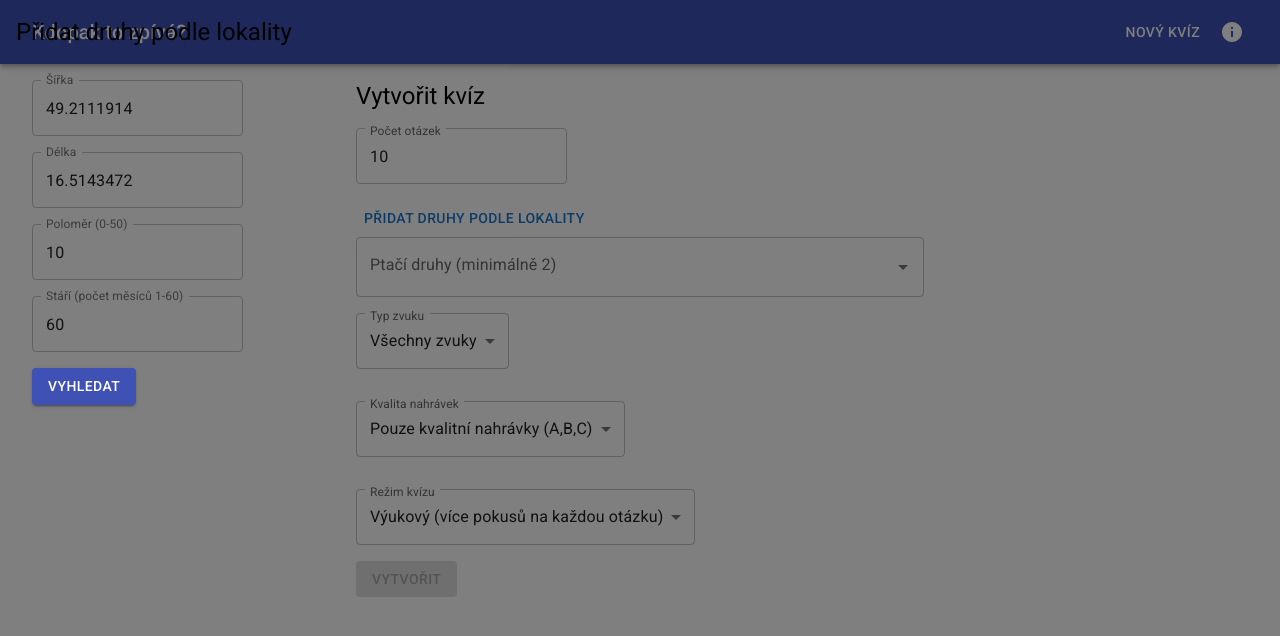
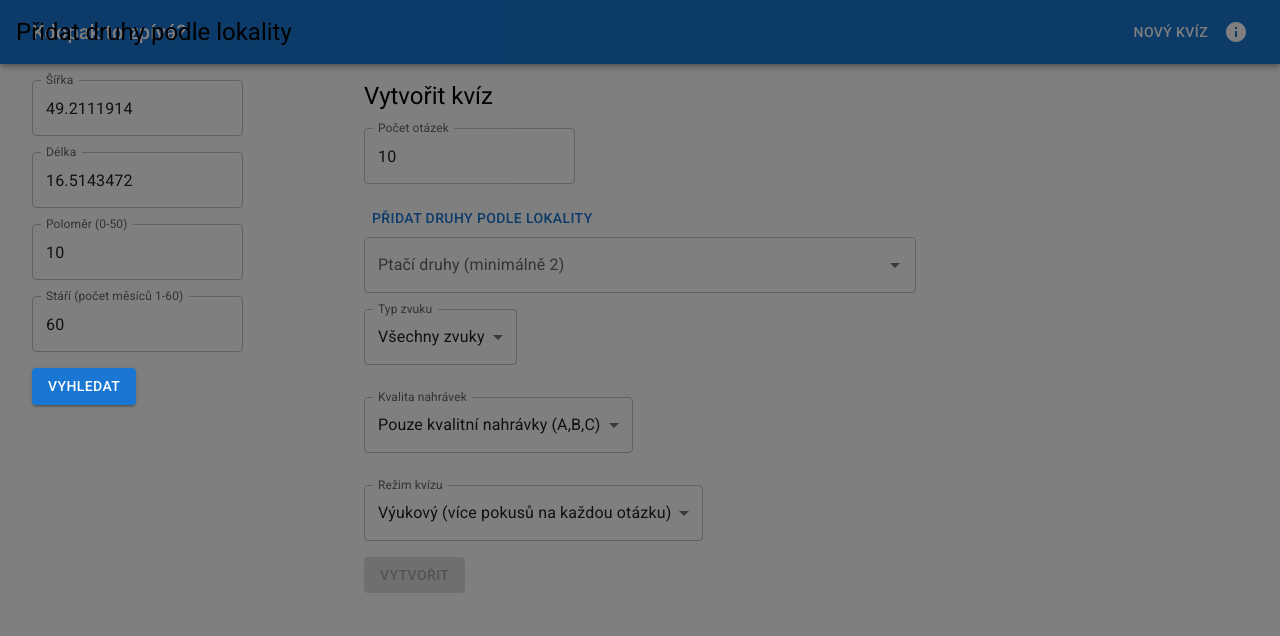
Before and after one commit to tomasdanek83/kdopaktozpiva, a React (Create React App) app: page / in a window 1280 px wide. Both pictures are taken after a click on the button "PŘIDAT DRUHY PODLE LOKALITY". Shown: the top 636 px of the page. Built offline with nearby package versions, Linux system fonts and the light colour scheme.

Commit message:
emotion modifications + onChange fixes + removed material-ui deps

```diff
--- a/package.json
+++ b/package.json
@@ -4,11 +4,7 @@
   "private": true,
   "dependencies": {
     "@emotion/react": "^11.5.0",
-    "@emotion/styled": "^11.3.0",
-    "@material-ui/core": "^4.11.4",
-    "@material-ui/icons": "^4.11.2",
-    "@material-ui/lab": "^4.0.0-alpha.59",
-    "@mui/icons-material": "^5.0.4",
+    "@mui/icons-material": "^5.1.0",
     "@mui/lab": "^5.0.0-alpha.51",
     "@mui/material": "^5.0.4",
     "@mui/styles": "^5.0.1",
--- a/src/App.tsx
+++ b/src/App.tsx
@@ -1,33 +1,14 @@
-import { AppBar, Button, Container, createMuiTheme, createStyles, IconButton, makeStyles, Theme, ThemeProvider, Toolbar, Typography } from '@material-ui/core'
 import React, { ReactElement, useState } from 'react'
 import './App.scss'
 import Quiz from './components/Quiz/Quiz'
 import About from './components/About/About'
-import InfoIcon from '@material-ui/icons/Info'
-
-const useStyles = makeStyles((theme: Theme) =>
-  createStyles({
-    root: {
-      flexGrow: 1
-    },
-    title: {
-      flexGrow: 1,
-      margin: theme.spacing(1),
-      color: 'white'
-    },
-    container: {
-      padding: '1rem'
-    },
-    about: {
-      color: 'white'
-    }
-  })
-)
+import { Box, ThemeProvider } from '@mui/system'
+import { AppBar, Button, Container, createTheme, IconButton, Toolbar, Typography } from '@mui/material'
+import InfoIcon from '@mui/icons-material/Info'
 
 type AppView = 'quiz' | 'about'
 
 function App (): ReactElement {
-  const classes = useStyles()
   const [appView, setAppView] = useState<AppView>('quiz')
   const [resetToken, setResetToken] = useState<string>()
 
@@ -40,14 +21,20 @@ function App (): ReactElement {
     setAppView('about')
   }
 
-  const theme = createMuiTheme()
+  const theme = createTheme()
 
   return (
     <ThemeProvider theme={theme}>
-      <div className={classes.root}>
+      <Box sx={{
+        flexGrow: 1
+      }}>
         <AppBar position="static">
           <Toolbar>
-            <Typography variant="h6" className={classes.title}>
+            <Typography variant="h6" sx={{
+              flexGrow: 1,
+              margin: theme.spacing(1),
+              color: 'white'
+            }}>
               Kdopak to zpívá?
             </Typography>
 
@@ -59,11 +46,14 @@ function App (): ReactElement {
           </Toolbar>
         </AppBar>
 
-        <Container className={classes.container} maxWidth="sm">
+        <Container sx={{
+          padding: '1rem'
+        }}
+          maxWidth="sm">
           {appView === 'about' && <About />}
           {appView === 'quiz' && <Quiz resetToken={resetToken} />}
         </Container>
-      </div>
+      </Box>
     </ThemeProvider>
   )
 }
--- a/src/components/About/About.tsx
+++ b/src/components/About/About.tsx
@@ -1,4 +1,4 @@
-import { Typography } from '@material-ui/core'
+import { Typography } from '@mui/material'
 import React, { ReactElement } from 'react'
 
 const version = '0.3'
--- a/src/components/BirdsByLocationSearch/BirdsByLocationSearch.tsx
+++ b/src/components/BirdsByLocationSearch/BirdsByLocationSearch.tsx
@@ -1,17 +1,10 @@
-import { Box, createStyles, LinearProgress, makeStyles, Theme, Typography } from '@material-ui/core'
+import { LinearProgress, Typography } from '@mui/material'
+import { Box } from '@mui/system'
 import React, { ReactElement, useState } from 'react'
 import { BirdsByLocationFilters } from '../../api/BirdsByLocationFilters.model'
 import BirdsByLocationSearchForm from './BirdsByLocationSearchForm'
 import BirdsByLocationSearchResults from './BirdsByLocationSearchResults'
 import useBirdsByLocationSearch from './useBirdsByLocationSearch'
-
-const useStyles = makeStyles((theme: Theme) =>
-    createStyles({
-        root: {
-            padding: '1rem'
-        }
-    })
-)
 
 const defaultValues: BirdsByLocationFilters = {
     lat: 49.2111914,
@@ -25,14 +18,15 @@ export default function BirdsByLocationSearch (): ReactElement {
 
     const { birdQuantities, loading, search } = useBirdsByLocationSearch()
 
-    const classes = useStyles()
-
     const handleSearch = (filters: BirdsByLocationFilters): void => {
         setFilters(filters)
         search(filters)
     }
 
-    return (<div className={classes.root}>
+    return (
+        <Box sx={{
+            padding: '1rem'
+        }}>
             <Typography variant="h5">Přidat druhy podle lokality</Typography>
 
             {filters != null &&
@@ -50,5 +44,6 @@ export default function BirdsByLocationSearch (): ReactElement {
             {birdQuantities != null &&
                 <BirdsByLocationSearchResults birdQuantities={birdQuantities}></BirdsByLocationSearchResults>
             }
-    </div>)
+        </Box>
+    )
 }
--- a/src/components/BirdsByLocationSearch/BirdsByLocationSearchForm.tsx
+++ b/src/components/BirdsByLocationSearch/BirdsByLocationSearchForm.tsx
@@ -1,17 +1,7 @@
-import { Button, createStyles, makeStyles, TextField, Theme } from '@material-ui/core'
+import { Button, TextField } from '@mui/material'
+import { Box } from '@mui/system'
 import React, { ReactElement, useState } from 'react'
 import { BirdsByLocationFilters } from '../../api/BirdsByLocationFilters.model'
-
-const useStyles = makeStyles((theme: Theme) =>
-    createStyles({
-        root: {
-            padding: '1rem'
-        },
-        formField: {
-            marginTop: '1rem'
-        }
-    })
-)
 
 export type BirdsByLocationSearchFormProps = {
     defaultValues: BirdsByLocationFilters
@@ -26,8 +16,6 @@ export default function BirdsByLocationSearchForm ({
     const [lng, setLng] = useState<number>(defaultValues.lng)
     const [radius, setRadius] = useState<number>(defaultValues.radius)
     const [timerange, setTimerange] = useState<number>(defaultValues.timerange)
-
-    const classes = useStyles()
 
     const handleLatChange = (event: React.ChangeEvent<HTMLInputElement>): void => {
         setLat(Number(event.target.value))
@@ -59,52 +47,66 @@ export default function BirdsByLocationSearchForm ({
         })
     }
 
-    return (<div className={classes.root}>
+    return (
+        <Box sx={{
+            padding: '1rem'
+        }}>
             <form>
-            <div className={classes.formField}>
+                <Box sx={{
+                    marginTop: '1rem'
+                }}>
                     <TextField
                         label="Šířka"
                         type="number"
                         value={lat}
                         variant="outlined"
                         onChange={handleLatChange} />
-            </div>
+                </Box>
 
-            <div className={classes.formField}>
+                <Box sx={{
+                    marginTop: '1rem'
+                }}>
                     <TextField
                         label="Délka"
                         type="number"
                         value={lng}
                         variant="outlined"
                         onChange={handleLngChange} />
-            </div>
+                </Box>
 
-            <div className={classes.formField}>
+                <Box sx={{
+                    marginTop: '1rem'
+                }}>
                     <TextField
                         label="Poloměr (0-50)"
                         type="number"
                         value={radius}
                         variant="outlined"
                         onChange={handleRadiusChange} />
-            </div>
+                </Box>
 
-            <div className={classes.formField}>
+                <Box sx={{
+                    marginTop: '1rem'
+                }}>
                     <TextField
                         label="Stáří (počet měsíců 1-60)"
                         type="number"
                         value={timerange}
                         variant="outlined"
                         onChange={handleTimerangeChange} />
-            </div>
+                </Box>
 
-            <div className={classes.formField}>
+                <Box sx={{
+                    marginTop: '1rem'
+                }}>
                     <Button
                         type="button"
                         disabled={!isValid()}
                         variant="contained"
                         color="primary"
                         onClick={handleSubmit}>Vyhledat</Button>
-            </div>
+                </Box>
             </form>
-    </div>)
+        </Box>
+    )
 }
--- a/src/components/QuizBuilder/QuizBuilder.tsx
+++ b/src/components/QuizBuilder/QuizBuilder.tsx
@@ -1,10 +1,8 @@
 import React, { ReactElement, useState, useEffect } from 'react'
 import { QuizParams } from '../../model/QuizParams.model'
 import { Bird } from '../../model/Bird.model'
-import { Typography, Button, TextField, FormControl, InputLabel, Select, MenuItem, Modal, SelectChangeEvent } from '@mui/material'
-import Autocomplete from '@material-ui/lab/Autocomplete'
+import { Typography, Button, TextField, FormControl, InputLabel, Select, MenuItem, Modal, SelectChangeEvent, Autocomplete, AutocompleteChangeReason, AutocompleteChangeDetails } from '@mui/material'
 import { useBirdsApi } from '../../hooks/useBirdsApi'
-import { AutocompleteChangeReason, AutocompleteChangeDetails } from '@material-ui/lab'
 import { SoundType } from '../../api/SoundType.model'
 import { QuizMode } from '../../model/QuizMode.model'
 import { RecordingQualityLevel } from '../../model/RecordingQualityLevel.model'
--- a/src/components/QuizResults/AnswerDetails.tsx
+++ b/src/components/QuizResults/AnswerDetails.tsx
@@ -1,35 +1,15 @@
-import { Accordion, AccordionDetails, AccordionSummary, makeStyles, Theme, createStyles } from '@material-ui/core'
 import React, { ReactElement } from 'react'
-import ExpandMoreIcon from '@material-ui/icons/ExpandMore'
 import { Answer } from '../../model/Answer.model'
 import RecordingPlayer from '../RecordingPlayer/RecordingPlayer'
-
-const useStyles = makeStyles((theme: Theme) =>
-    createStyles({
-        index: {
-            marginLeft: '1rem'
-        },
-        question: {
-            marginLeft: '1rem'
-        },
-        correctAnswer: {
-            marginLeft: '1rem',
-            color: 'green'
-        },
-        incorrectAnswer: {
-            marginLeft: '1rem',
-            color: 'red'
-        }
-    })
-)
+import { Box } from '@mui/system'
+import { Accordion, AccordionDetails, AccordionSummary } from '@mui/material'
+import ExpandMoreIcon from '@mui/icons-material/ExpandMore'
 
 export type AnswerDetailsProps = {
     answer: Answer
 }
 
 export default function AnswerDetails ({ answer }: AnswerDetailsProps): ReactElement {
-    const classes = useStyles()
-
     const correct = answer.bird === answer.pickedBird
 
     return (<>
@@ -39,9 +19,16 @@ export default function AnswerDetails ({ answer }: AnswerDetailsProps): ReactEle
                 aria-controls="panel1a-content"
                 id="panel1a-header"
             >
-                <span className={classes.index}>{answer.index}.</span>
-                <span className={classes.question}>{answer.bird.czechName}</span>
-                <span className={correct ? classes.correctAnswer : classes.incorrectAnswer}>{answer.pickedBird.czechName}</span>
+                <Box sx={{
+                    marginLeft: '1rem'
+                }}>{answer.index}.</Box>
+                <Box sx={{
+                    marginLeft: '1rem'
+                }}>{answer.bird.czechName}</Box>
+                <Box sx={{
+                    marginLeft: '1rem',
+                    color: correct ? 'green' : 'red'
+                }}>{answer.pickedBird.czechName}</Box>
             </AccordionSummary>
             <AccordionDetails>
                 <RecordingPlayer recording={answer.recording} />
--- a/src/components/QuizResults/QuizResults.tsx
+++ b/src/components/QuizResults/QuizResults.tsx
@@ -1,23 +1,8 @@
 import React, { ReactElement } from 'react'
 import { QuizSummary } from '../../model/QuizSummary.model'
-import { Button, createStyles, makeStyles, Theme, Typography } from '@material-ui/core'
 import AnswerDetails from './AnswerDetails'
-
-const useStyles = makeStyles((theme: Theme) =>
-    createStyles({
-        summary: {
-            marginBottom: '1rem'
-        },
-        buttons: {
-            display: 'flex',
-            justifyContent: 'center',
-            marginTop: '1rem'
-        },
-        button: {
-            marginLeft: '1rem'
-        }
-    })
-)
+import { Box } from '@mui/system'
+import { Button, Typography } from '@mui/material'
 
 export type QuizResultsProps = {
     summary: QuizSummary
@@ -26,8 +11,6 @@ export type QuizResultsProps = {
 }
 
 export default function QuizResults ({ summary, onRepeatQuiz, onNewQuiz }: QuizResultsProps): ReactElement {
-    const classes = useStyles()
-
     const correctCount = summary.answers.filter(answer => answer.bird === answer.pickedBird).length
 
     return (<>
@@ -35,7 +18,9 @@ export default function QuizResults ({ summary, onRepeatQuiz, onNewQuiz }: QuizR
             Výsledky
         </Typography>
 
-        <div className={classes.summary}>Správné odpovědi: {correctCount} ze {summary.answers.length}</div>
+        <Box sx={{
+            marginBottom: '1rem'
+        }}>Správné odpovědi: {correctCount} ze {summary.answers.length}</Box>
 
         <Typography variant="h6">
             Vaše odpovědi
@@ -45,17 +30,25 @@ export default function QuizResults ({ summary, onRepeatQuiz, onNewQuiz }: QuizR
             return <AnswerDetails answer={answer} key={answer.index}></AnswerDetails>
         })}
 
-        <div className={classes.buttons}>
+        <Box sx={{
+            display: 'flex',
+            justifyContent: 'center',
+            marginTop: '1rem'
+        }}>
             <Button
-                className={classes.button}
+                sx={{
+                    marginLeft: '1rem'
+                }}
                 onClick={onRepeatQuiz}
                 variant="contained"
                 color="primary">Spustit znovu</Button>
             <Button
-                className={classes.button}
+                sx={{
+                    marginLeft: '1rem'
+                }}
                 onClick={onNewQuiz}
                 variant="contained"
                 color="primary">Vytvořit nový kvíz</Button>
-        </div>
+        </Box>
     </>)
 }
--- a/src/components/RecordingDetails/RecordingDetails.tsx
+++ b/src/components/RecordingDetails/RecordingDetails.tsx
@@ -1,14 +1,8 @@
-import { createStyles, makeStyles, Theme, Typography } from '@material-ui/core'
+import { Typography } from '@mui/material'
+import { Box } from '@mui/system'
 import React, { ReactElement } from 'react'
 import { Recording } from '../../api/Recording.model'
 
-const useStyles = makeStyles((theme: Theme) =>
-    createStyles({
-        root: {
-            padding: '1rem'
-        }
-    })
-)
 export type RecordingDetailsProps = {
     recording?: Recording
 }
@@ -18,13 +12,15 @@ export default function RecordingDetails ({ recording }: RecordingDetailsProps):
         return (<></>)
     }
 
-    const classes = useStyles()
-
-    return (<div className={classes.root}>
+    return (
+        <Box sx={{
+            padding: '1rem'
+        }}>
             <Typography variant="h5">Informace o nahrávce</Typography>
             <Typography>
                 <p></p>
                 <table>
+                    <tbody>
                         <tr>
                             <th>Odkaz</th>
                             <td><a href={recording.url}>{recording.url.replace('//', '')}</a></td>
@@ -33,7 +29,9 @@ export default function RecordingDetails ({ recording }: RecordingDetailsProps):
                             <th>Lokalita</th>
                             <td>{recording.loc}</td>
                         </tr>
+                    </tbody>
                 </table>
             </Typography>
-    </div>)
+        </Box>
+    )
 }
```
Also changed, not shown: 1 other file (tests, documents, lock files or other folders). Lines whose indentation alone changed are shown as unchanged.
